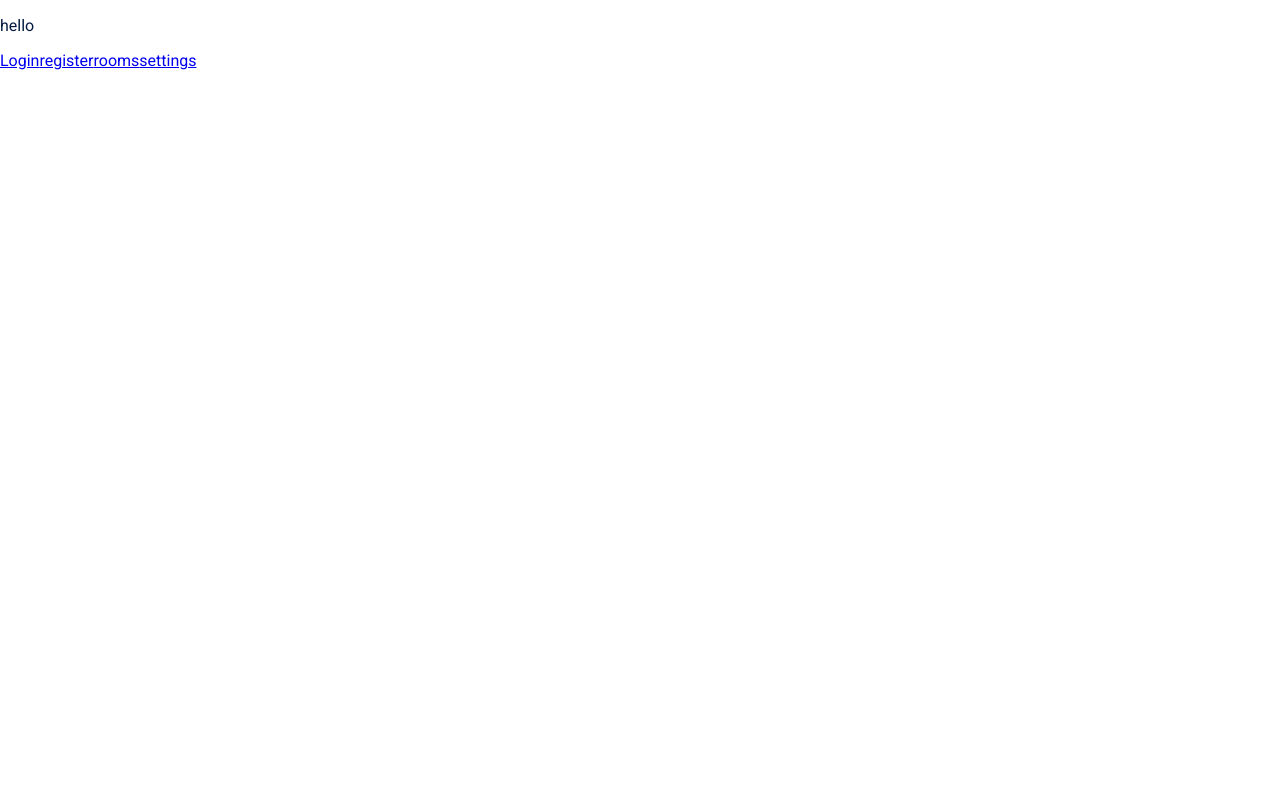
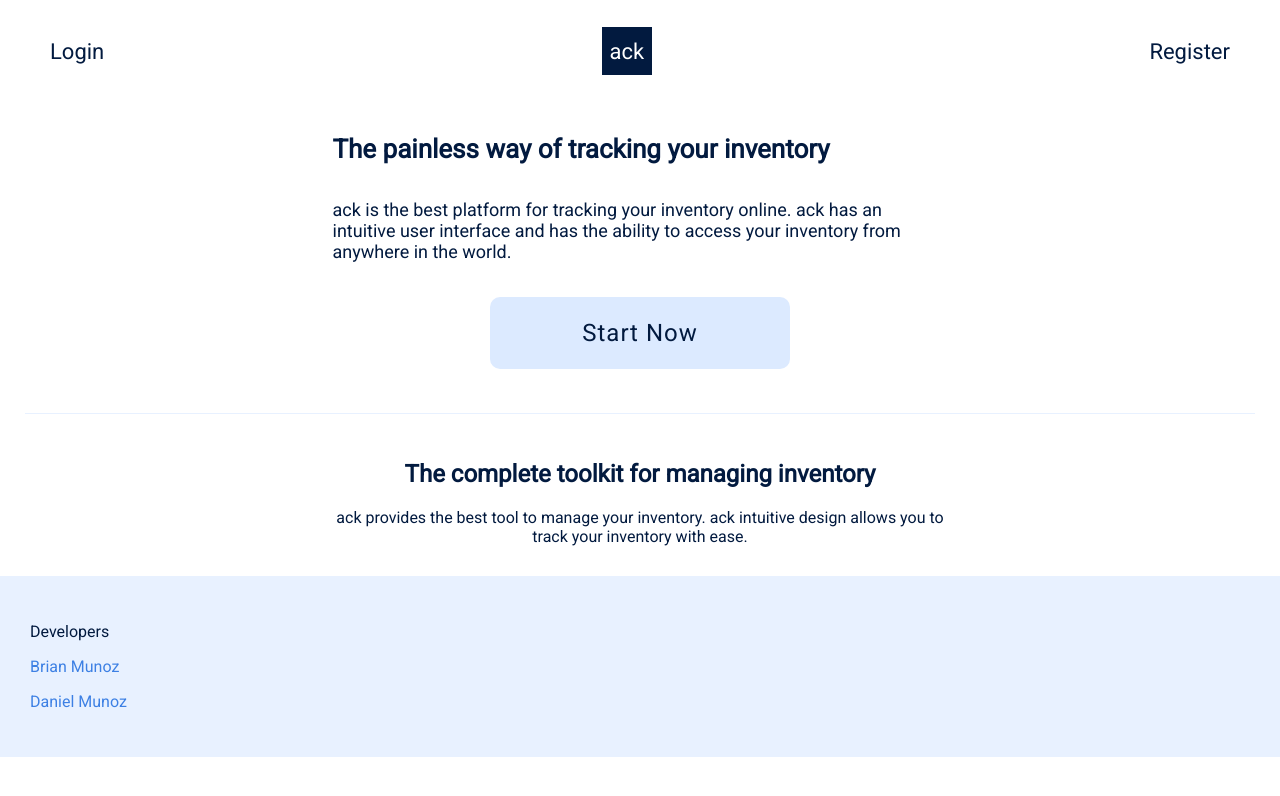
Before and after one commit to colorlessenergy/a-inventory-system, a React (Create React App) app in the folder inventory-system-frontend/: page /#/ in a window 1280 px wide. Shown: the top 796 px of the page. Built offline with nearby package versions, Linux system fonts and the light colour scheme.

Commit message:
create landing page and nav as per issue #94

```diff
--- a/inventory-system-frontend/src/App.js
+++ b/inventory-system-frontend/src/App.js
@@ -1,5 +1,9 @@
 import React, {Component} from 'react';
-import {Route, HashRouter, Link} from 'react-router-dom';
+import {Route, HashRouter} from 'react-router-dom';
+
+import Nav from './Components/Nav/Nav';
+
+import Home from './Components/Home/Home'
 
 import Register from './containers/Register/Register';
 import Login from './containers/Login/Login';
@@ -23,11 +27,8 @@ class App extends Component {
     return (
       <HashRouter>
         <div>
-          <p>hello</p>
-          <Link to="/login">Login</Link>
-          <Link to="/register">register</Link>
-          <Link to="/rooms">rooms</Link>
-          <Link to="/settings">settings</Link>
+          <Nav />
+          <Route path='/' exact component={Home} />
           <Route path='/login' exact component={Login} />
           <Route path='/rooms/:id' exact component={Items} />
           <Route path='/rooms/update/:id' exact component={UpdateRoom} />
--- /dev/null
+++ b/inventory-system-frontend/src/Components/Home/Home.js
@@ -0,0 +1,47 @@
+import React from 'react';
+import { Link } from 'react-router-dom';
+
+import classes from './Home.module.css'
+
+const Home = () => {
+  return (
+    <React.Fragment>
+      <header className={classes.header}>
+        <h2 className={classes.header__title}>
+          The painless way of tracking your inventory
+        </h2>
+        <p className={classes.header__description}>
+          ack is the best platform for tracking your inventory online. ack has an intuitive user interface and has the ability to access your inventory from anywhere in the world.
+        </p>
+
+        <p className={classes.link}>
+          <Link className={classes.link__text} to={'/register'}>
+            Start Now
+        </Link>
+        </p>
+      </header>
+      <section className={classes.section}>
+        <h2 className={classes.section__title}>
+          The complete toolkit for managing inventory
+        </h2>
+        <p className={classes.section__description}>
+          ack provides the best tool to manage your inventory. ack intuitive design allows you to track your inventory with ease.
+        </p>
+      </section>
+      <footer className={classes.footer}>
+        <p>
+          Developers
+        </p>
+
+        <p>
+          <a className={classes.footer__link} href="https://colorlessenergy.github.io/">Brian Munoz</a>
+        </p>
+        <p>
+          <a className={classes.footer__link} href="https://planeswalker1.github.io/">Daniel Munoz</a>
+        </p>
+      </footer>
+    </React.Fragment>
+  )
+}
+
+export default Home;
--- /dev/null
+++ b/inventory-system-frontend/src/Components/Home/Home.module.css
@@ -0,0 +1,75 @@
+.header {
+  border-bottom: 1px solid #E8F1FF;
+  margin: 27px 25px 46px 25px;
+  padding: 13px 0 22px 0;
+}
+
+.section {
+  margin: 0 25px;
+}
+
+.section__title {
+  text-align: center;
+}
+
+.link {
+  background-color: #DCEAFF;
+  border: none;
+  border-radius: 10px;
+  font-size: 24px;
+  letter-spacing: 1px;
+  line-height: 28px;
+  margin-top: 39px;
+  outline: none;
+  max-width: 300px;
+  text-align: center;
+}
+
+.link__text {
+  color: #021A3F;
+  display: inline-block;
+  font-size: 24px;
+  line-height: 28px;
+  padding: 22px 0;
+  text-decoration: none;
+  width: 100%;
+}
+
+.footer {
+  margin: 25px;
+}
+
+.footer__link {
+  color: #3D80E4;
+  text-decoration: none;
+}
+
+@media screen and (min-width: 961px) {
+  .header__title {
+    font-size: 26px;
+    margin: 19px auto;
+    width: 50%;
+    text-align: left;
+  }
+
+  .header__description {
+    font-size: 18px;
+    margin: 35px auto;
+    width: 50%;
+  }
+
+  .link {
+    margin: 35px auto 22px auto;
+  }
+
+  .section__description {
+    margin: 0 auto;
+    max-width: 50%;
+    text-align: center;
+  }
+  .footer {
+    background-color: #E8F1FF;
+    margin: 30px 0px 0 0;
+    padding: 30px;
+  }
+}
--- /dev/null
+++ b/inventory-system-frontend/src/Components/Nav/Nav.js
@@ -0,0 +1,39 @@
+import React from 'react';
+
+import { Link } from 'react-router-dom';
+
+import classes from './nav.module.css'
+
+const Nav = () => {
+  let nav = null;
+
+  if (localStorage.token) {
+    nav = (
+      <div className={classes.nav}>
+        <Link className={classes.nav__link} to="/rooms">rooms</Link>
+        <Link className={classes['nav__link--logo']} to='/'>
+          <div className={classes.nav__logo}>
+            ack
+          </div>
+        </Link>
+        <Link className={classes.nav__link} to="/settings">settings</Link>
+      </div>
+    );
+  } else {
+    nav = (
+      <div className={classes.nav}>
+        <Link className={classes.nav__link} to="/login">Login</Link>
+        <Link className={classes['nav__link--logo']} to='/'>
+          <div className={classes.nav__logo}>
+            ack
+          </div>
+        </Link>
+        <Link className={classes.nav__link} to="/register">Register</Link>
+      </div>
+    )
+  }
+
+  return nav;
+}
+
+export default Nav;
--- /dev/null
+++ b/inventory-system-frontend/src/Components/Nav/nav.module.css
@@ -0,0 +1,29 @@
+.nav {
+  display: flex;
+  font-size: 22px;
+  justify-content: space-between;
+  padding: 27px 10px 0 10px;
+}
+
+.nav__link {
+  color: #021A3F;
+  text-decoration: none;
+  padding: 11.5px 0;
+}
+
+.nav__link--logo {
+  color: #021A3F;
+  text-decoration: none;
+}
+
+.nav__logo {
+  padding: 11.5px 8px;
+  background: #021A3F;
+  color: #fff;
+}
+
+@media screen and (min-width: 961px) {
+  .nav {
+    padding: 27px 50px 0 50px;
+  }
+}
```
